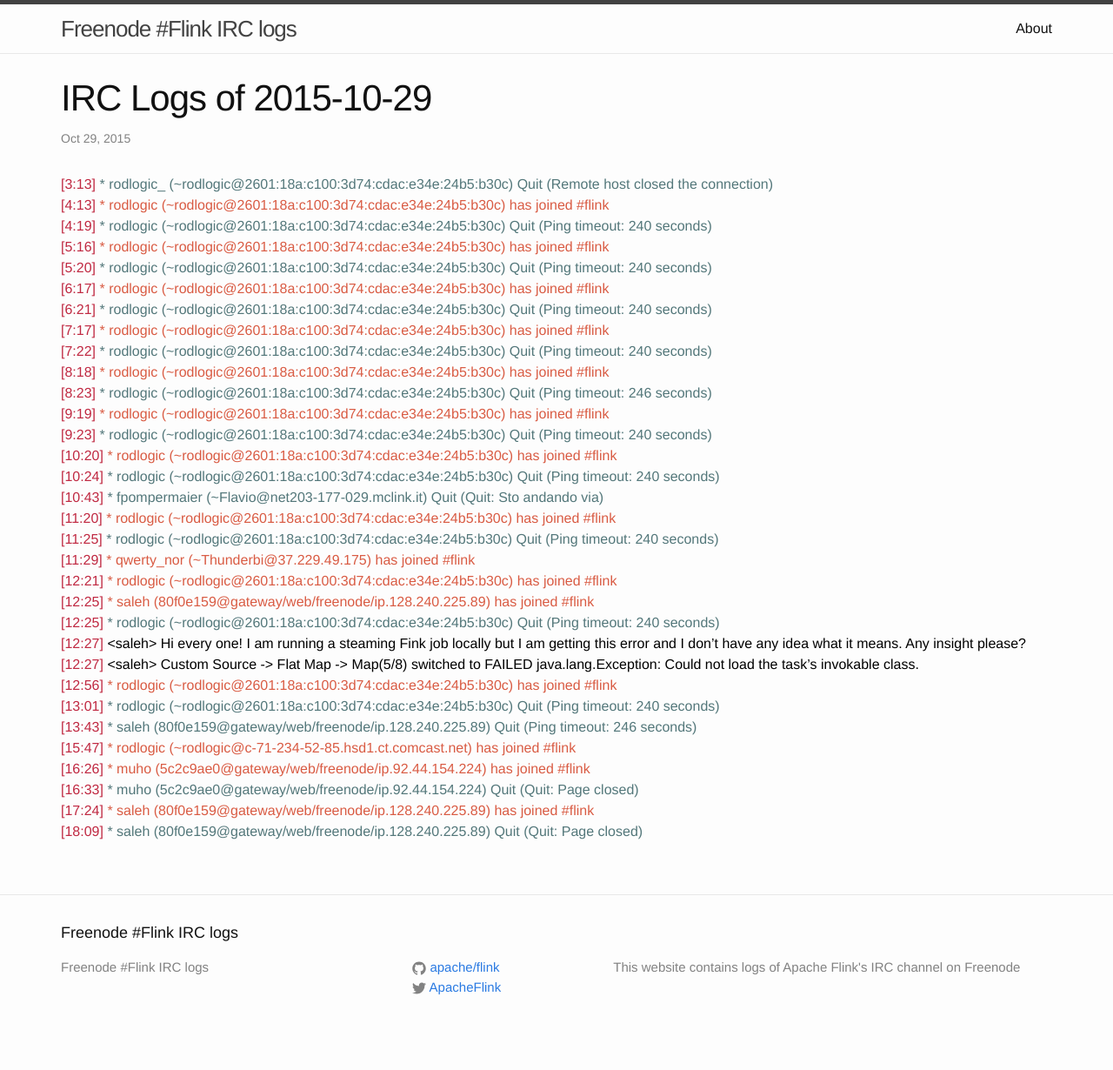
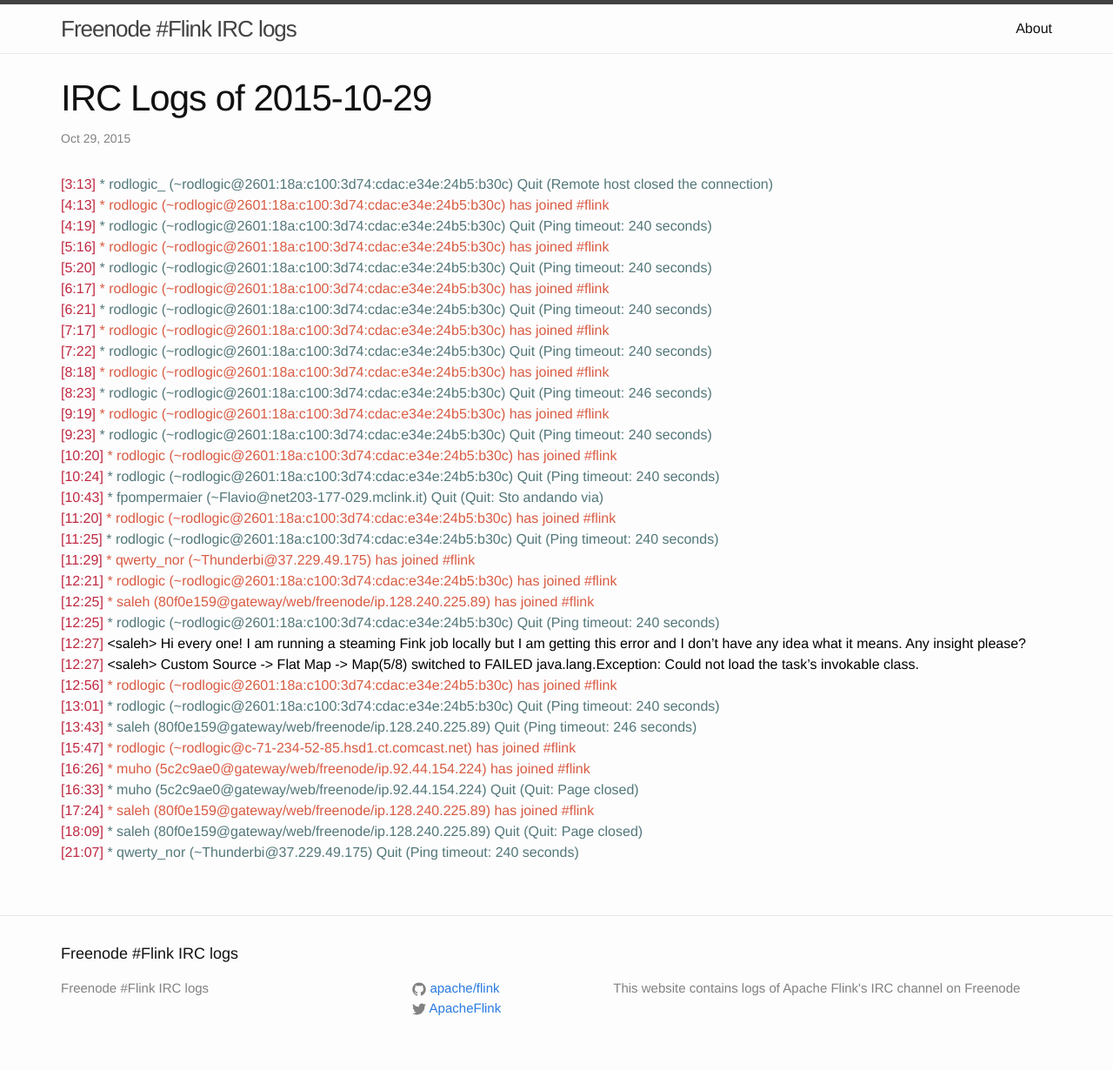
Before and after one commit to flink-irc-logs/flink-irc-logs.github.io, a Jekyll site: the page built from _posts/2015-10-29-logs.markdown, in a window 1280 px wide. Shown: the whole page at 87% size. Built offline with Jekyll 4.4.1, drawn with Linux system fonts in a browser that asks for light colours; before the commit the page ends 1206 px from its top, so only the background shows below that.

Commit message:
Update of the logs on Thu Oct 29 22:16:11 CET 2015

```diff
--- a/_posts/2015-10-29-logs.markdown
+++ b/_posts/2015-10-29-logs.markdown
@@ -36,3 +36,4 @@
 <span class="irc-date">[16:33]</span> <span class="irc-navy">* muho (5c2c9ae0@gateway/web/freenode/ip.92.44.154.224) Quit (Quit: Page closed)</span><br />
 <span class="irc-date">[17:24]</span> <span class="irc-green">* saleh (80f0e159@gateway/web/freenode/ip.128.240.225.89) has joined #flink</span><br />
 <span class="irc-date">[18:09]</span> <span class="irc-navy">* saleh (80f0e159@gateway/web/freenode/ip.128.240.225.89) Quit (Quit: Page closed)</span><br />
+<span class="irc-date">[21:07]</span> <span class="irc-navy">* qwerty_nor (~Thunderbi@37.229.49.175) Quit (Ping timeout: 240 seconds)</span><br />
```
